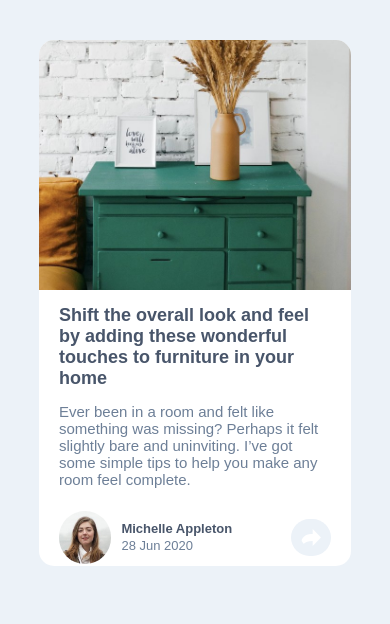
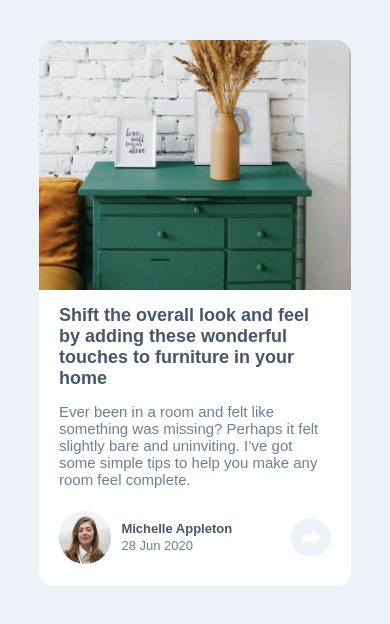
Before and after one commit to jcsmileyjr/Artical-Preview, a plain HTML site: page index.html in a window 390 px wide. Drawn offline with Linux system fonts and the light colour scheme.

Commit message:
Update layout for better responsiveness of lower half

```diff
--- a/index.html
+++ b/index.html
@@ -67,7 +67,7 @@
       flex-direction: row;
       align-items: center;
       margin-top: 20px;
-      margin: 0 20px;
+      /* margin: 0 20px; */
       /* margin-bottom: 20px; */
     }
 
@@ -239,6 +239,7 @@
       <img src="images/drawers.jpg" class="imageSection__image--style" alt="" />
     </div>
     <section class="content">
+      <div>
         <h1 class="content__heading--style">Shift the overall look and feel by adding these wonderful
           touches to furniture in your home
         </h1>
@@ -246,8 +247,8 @@
           it felt slightly bare and uninviting. I’ve got some simple tips
           to help you make any room feel complete.
         </blockquote>
-    </section>
-    <section class="alternative">
+      </div>
+      <div class="alternative">
         <div id="profile__share" class="content__profile--container">
           <img src="images/avatar-michelle.jpg" class="profile__avatar--style" alt="" />
           <div class="profile__info--container">
@@ -269,6 +270,7 @@
             <img style="color: white;" src="images/icon-share.svg" class=" altOption" alt="Share Icon" />
           </div>
         </div>
+      </div>
     </section>
   </main>
 </body>
```
Lines whose indentation alone changed are shown as unchanged.
